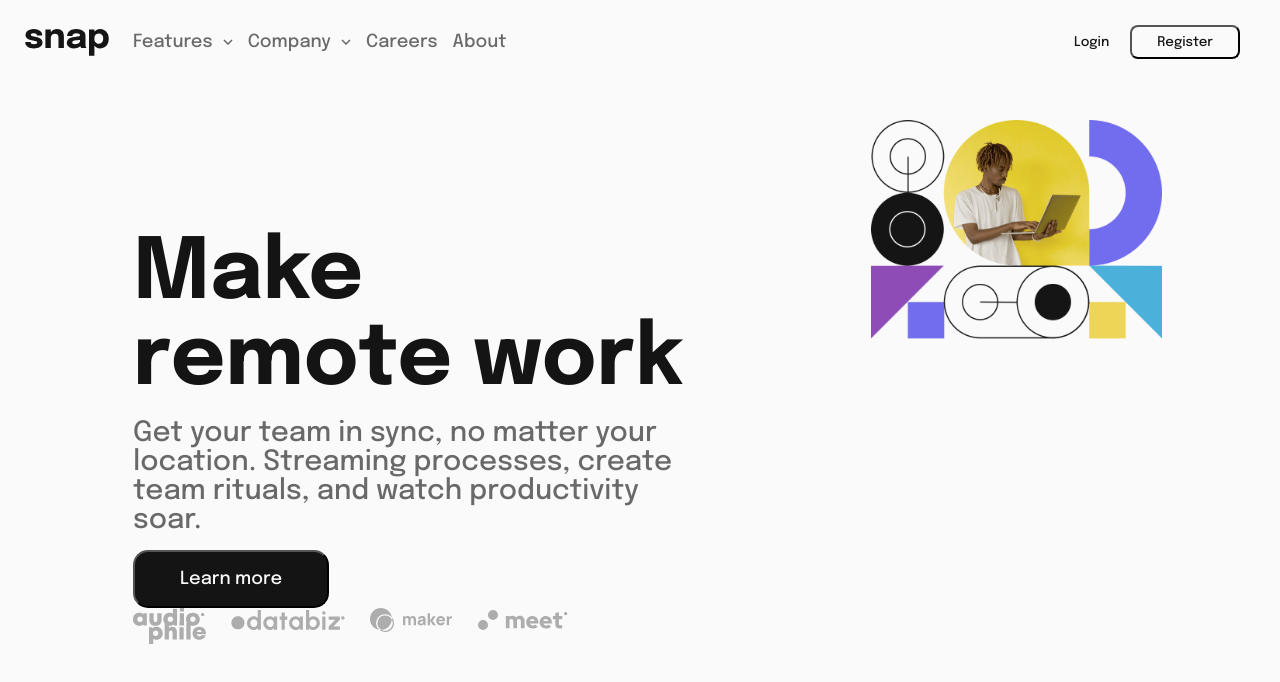
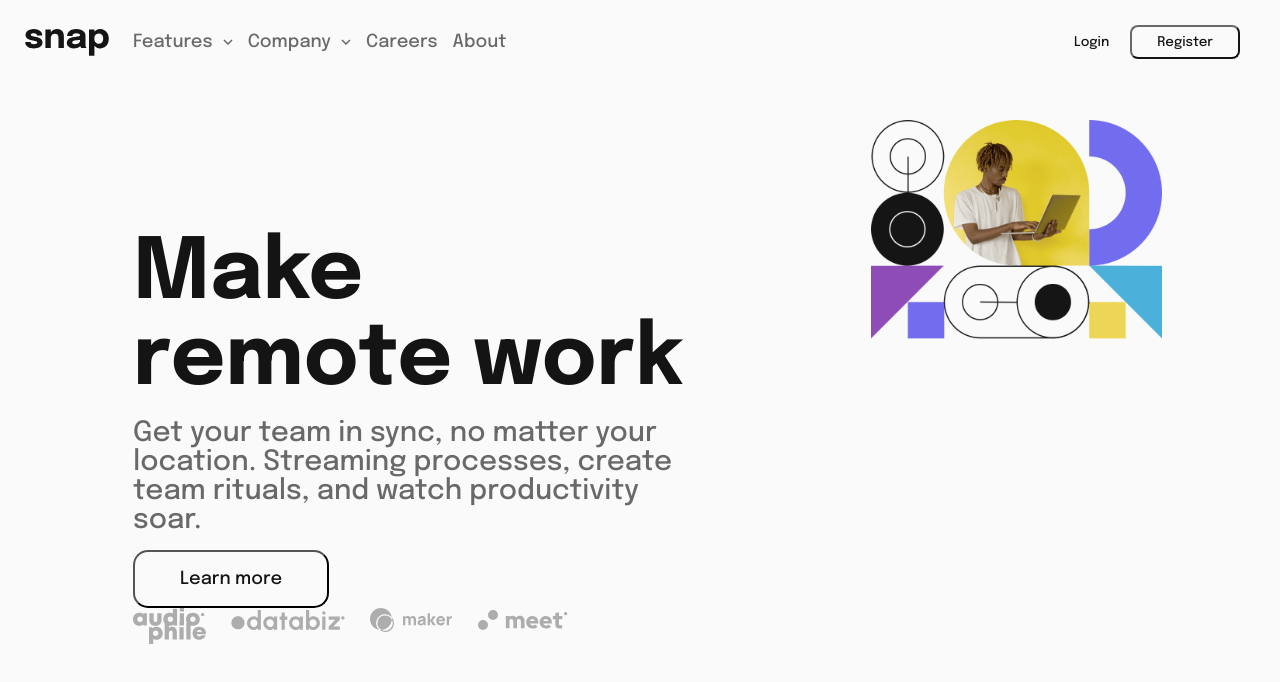
Before and after one commit to BnayaKahalani/intro-section-with-dropdown-navigation, a React (Vite) app: page / in a window 1280 px wide. In both pictures the pointer is over the button "Learn more". Shown: the top 682 px of the page. Built offline with nearby package versions, Linux system fonts and the light colour scheme.

Commit message:
add hover functionality to button and li

```diff
--- a/src/styles/components/hero-text.scss
+++ b/src/styles/components/hero-text.scss
@@ -26,6 +26,12 @@
     color: $almost-white;
     border-radius: 15px;
     font-size: large;
+    transition: 0.2s;
+
+    &:hover {
+      background-color: $almost-white;
+      color: $almost-black;
+    }
   }
 
   @media (min-width: 770px) {
--- a/src/styles/components/navbar.scss
+++ b/src/styles/components/navbar.scss
@@ -3,11 +3,9 @@ nav {
   flex-direction: row-reverse;
   z-index: 10;
 
-
   @media (min-width: 770px) {
     width: 100%;
   }
-
 
   .menu-container {
     position: fixed;
@@ -35,6 +33,11 @@ nav {
           align-items: center;
           gap: 5px;
           color: $medium-gray;
+
+          &:hover {
+            color: $almost-black
+          }
+
         }
       }
     }
@@ -54,15 +57,25 @@ nav {
         display: flex;
         flex-direction: row;
         gap: 15px;
+
       }
 
       li {
-
         ul {
           position: absolute;
           flex-direction: column;
           margin-top: 20px;
           padding: 15px;
+
+          span {
+            color: $medium-gray;
+            transition: 0.2s;
+
+            &:hover {
+              color: $almost-black;
+              cursor: pointer;
+            }
+          }
         }
 
         img {
@@ -103,7 +116,7 @@ nav {
     flex-direction: column;
     gap: 15px;
     margin-top: 30px;
-
+    color: $medium-gray;
 
     @media (min-width: 770px) {
       margin-top: 0;
@@ -118,6 +131,7 @@ nav {
     .register-btn {
       padding: 8px 25px;
       margin: 0 auto;
+      border-color: $medium-gray;
       border-radius: 8px;
       background-color: transparent;
     }
```
